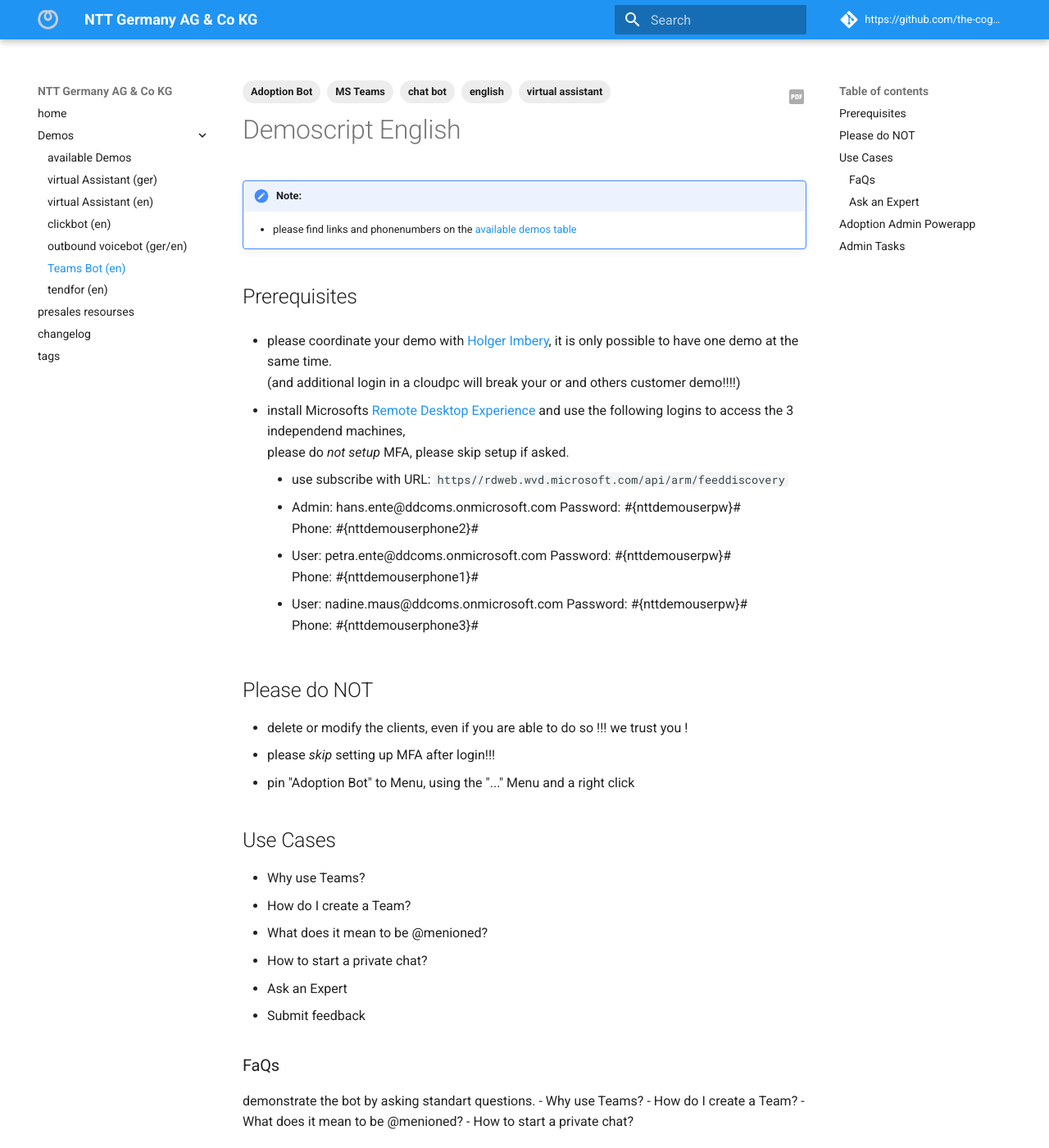
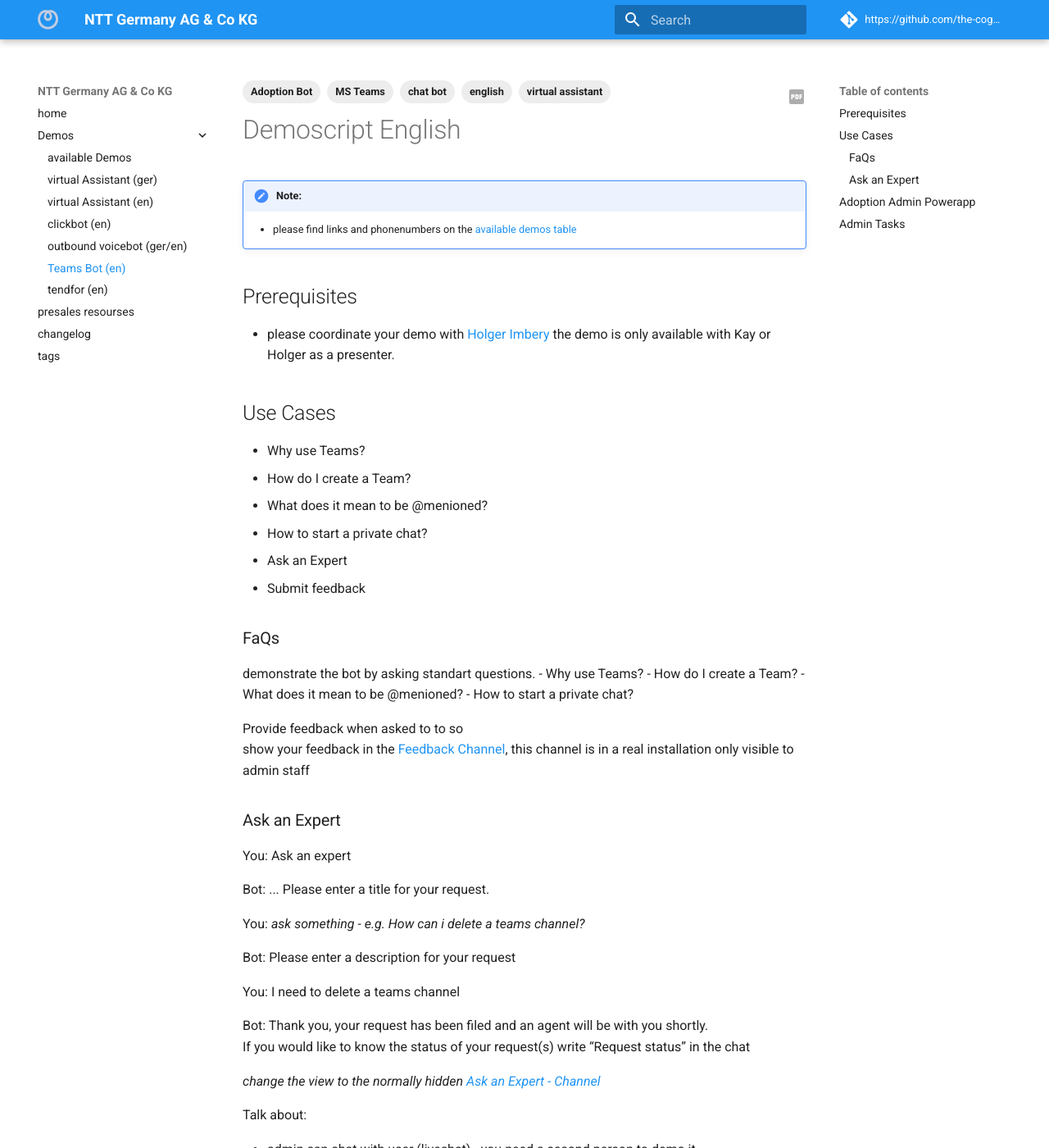
Before and after one commit to the-cognitiveservices-ninja/demo-environment, an MkDocs documentation site: the page built from docs/scripts/script_en_teams.md, in a window 1280 px wide and 1400 px high. Shown: the whole window at 82% size. Built offline with MkDocs 1.6.1 and Material for MkDocs 9.7.7, drawn with Linux system fonts in a browser that asks for light colours; comment, search, counter and statistics services are not loaded.

Commit message:
remove self demo

````diff
--- a/docs/scripts/script_en_teams.md
+++ b/docs/scripts/script_en_teams.md
@@ -15,28 +15,7 @@
     * please find links and phonenumbers on the [available demos table](https://www.nttdemo.de/scripts)
 
 ## Prerequisites
-  - please coordinate your demo with [Holger Imbery](holger.imbery@global.ntt), it is only possible to have one demo at the same time.
-    (and additional login in a cloudpc will break your or and others customer demo!!!!)
-
-  - install Microsofts [Remote Desktop Experience](https://docs.microsoft.com/en-us/windows-server/remote/remote-desktop-services/clients/windowsdesktop#install-the-client) and use the following logins to access the 3 independend machines,
-    please do _not setup_ MFA, please skip setup if asked.
-    - use subscribe with URL:
-    ```
-    https//rdweb.wvd.microsoft.com/api/arm/feeddiscovery
-    ```
-    - Admin: hans.ente@ddcoms.onmicrosoft.com Password: #{nttdemouserpw}#
-      Phone:  #{nttdemouserphone2}#
-    - User: petra.ente@ddcoms.onmicrosoft.com Password: #{nttdemouserpw}#
-      Phone: #{nttdemouserphone1}#
-    - User: nadine.maus@ddcoms.onmicrosoft.com Password: #{nttdemouserpw}#
-      Phone: #{nttdemouserphone3}#
-
-
-## Please do NOT
-  - delete or modify the clients, even if you are able to do so !!! we trust you !
-  - please *skip* setting up MFA after login!!!
-  - pin "Adoption Bot" to Menu, using the "..." Menu and a right click
-
+  - please coordinate your demo with [Holger Imbery](holger.imbery@global.ntt) the demo is only available with Kay or Holger as a presenter.
 
 ## Use Cases
   - Why use Teams?
````
